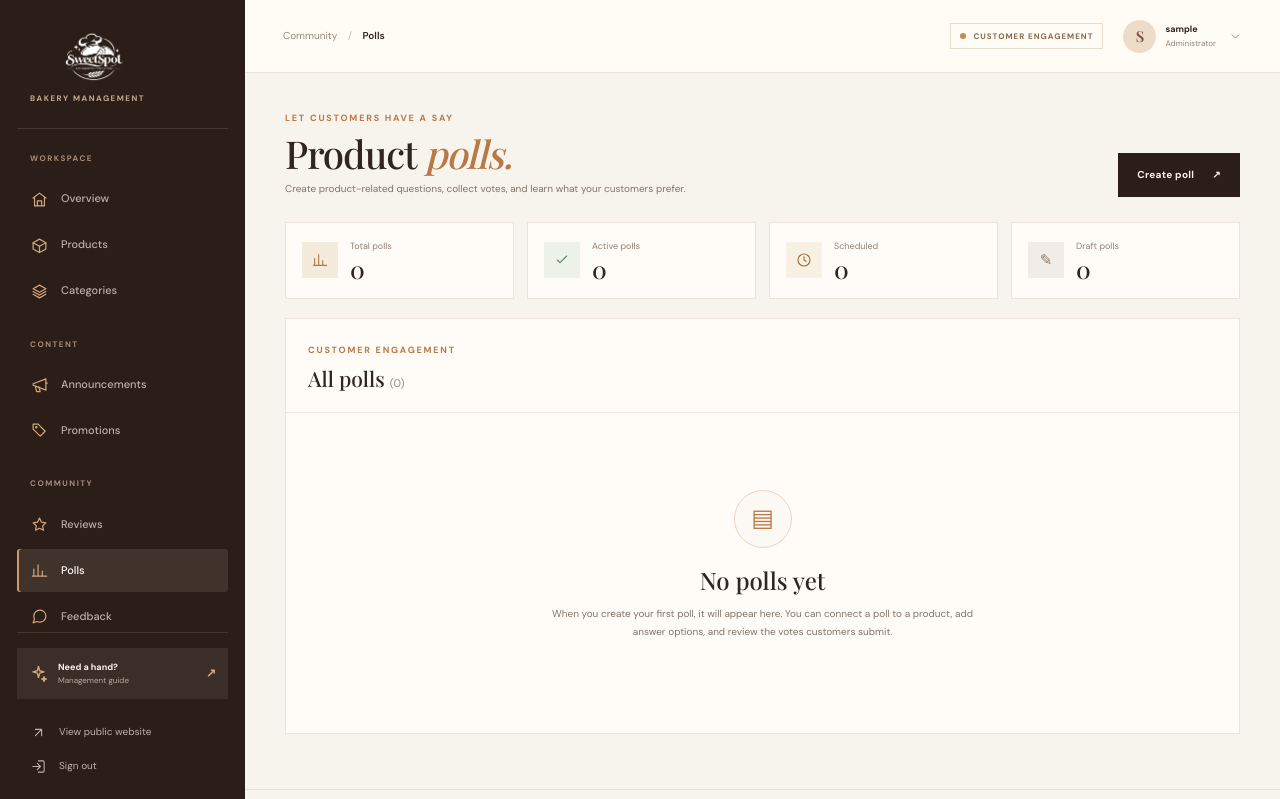
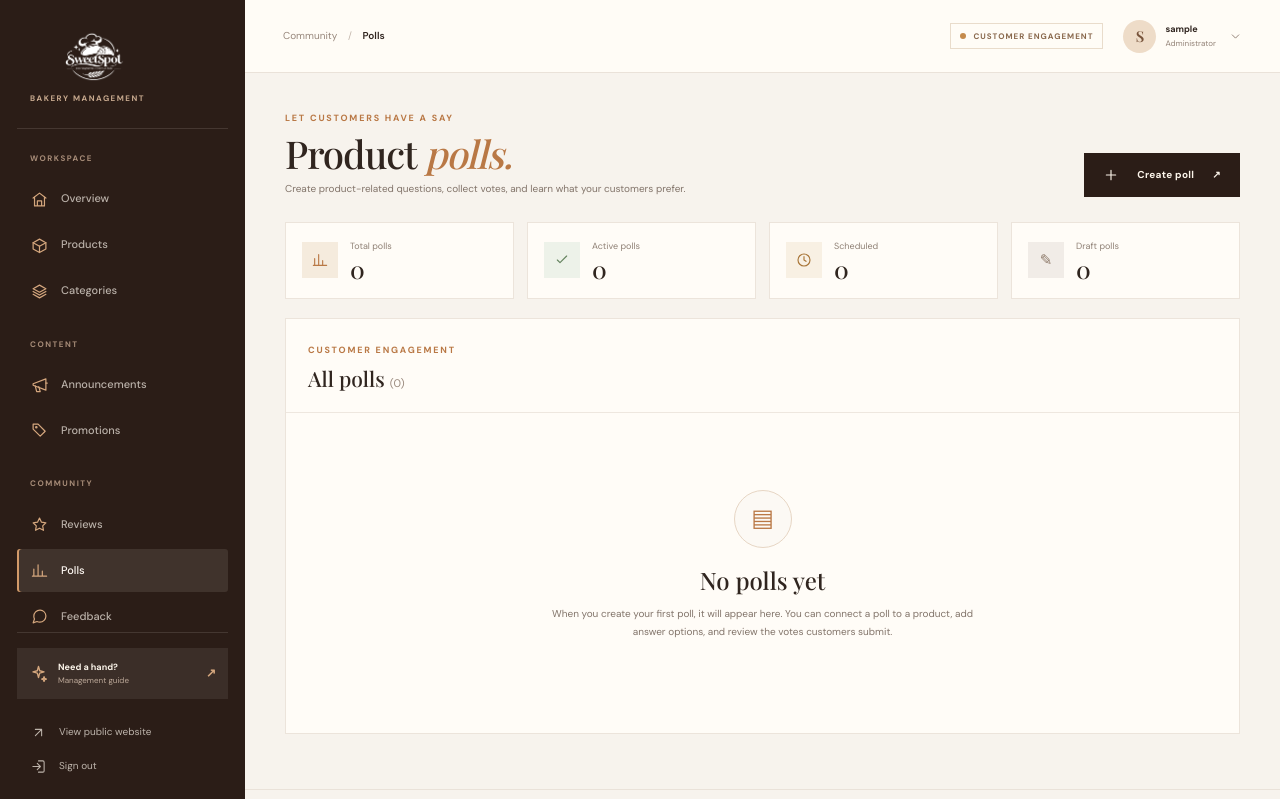
Before and after one commit to earlmacias2022-tech/Sweet-Spot, a PHP site: page /admin/polls/index.php in a window 1280 px wide. Shown: the top 799 px of the page. Run offline with PHP 8.4, Linux system fonts and the light colour scheme; the visitor is signed in with stand-in values (Sample User, id 1); data that the repository does not hold is empty.

Commit message:
Add matching icons to admin review and create actions

```diff
--- a/admin/polls/index.php
+++ b/admin/polls/index.php
@@ -146,7 +146,7 @@ $csrfToken = admin_csrf_token();
                     <h1>Product <em>polls.</em></h1>
                     <p>Create product-related questions, collect votes, and learn what your customers prefer.</p>
                 </div>
-                <a href="<?= BASE_URL ?>/admin/polls/add.php" class="admin-primary-btn">Create poll <span>↗</span></a>
+                <a href="<?= BASE_URL ?>/admin/polls/add.php" class="admin-primary-btn"><svg class="admin-icon" aria-hidden="true"><use href="<?= BASE_URL ?>/assets/images/admin-icons.svg#plus"></use></svg> Create poll <span>↗</span></a>
             </div>
 
             <?php if ($loadError): ?>
```
